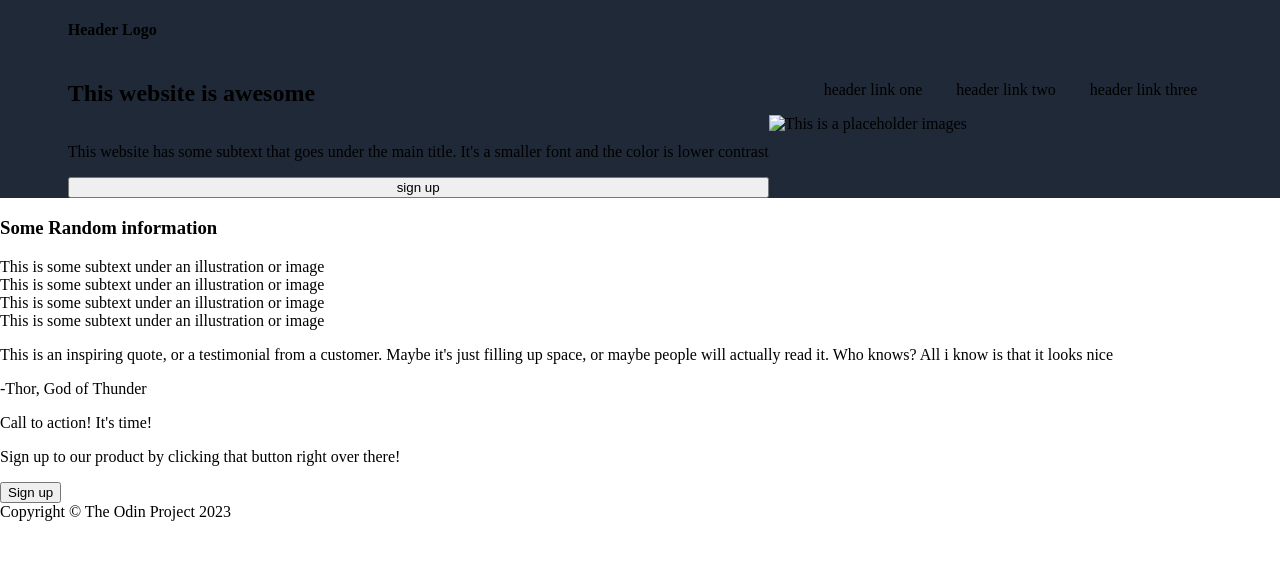
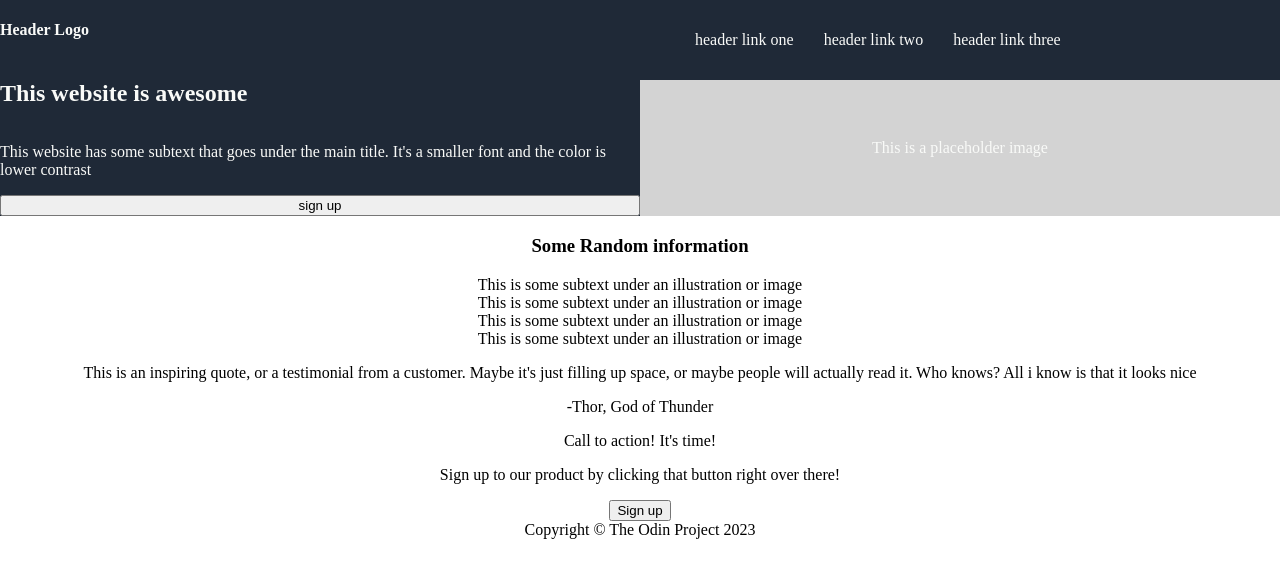
Before and after one commit to TREBORDX/Landing_page, a plain HTML site: page index.html in a window 1280 px wide. Drawn offline with Linux system fonts and the light colour scheme.

Commit message:
Added some styling to index.html

```diff
--- a/index.html
+++ b/index.html
@@ -19,14 +19,13 @@
             <button>sign up</button>
         </div>
         <div class="heroright">
-
             <ul>
                 <li>header link one</li>
                 <li>header link two</li>
                 <li>header link three</li>
             </ul>
             <div class="bodyimage">
-                <img src="./images/" alt="This is a placeholder images">
+                <p>This is a placeholder image</p>
             </div>
         </div>
     </div>
--- a/styles.css
+++ b/styles.css
@@ -3,6 +3,7 @@ body {
     flex-direction: column;
     min-height: 100vh;
     margin: 0;
+    text-align: center;
 }
 
 .hero {
@@ -10,19 +11,37 @@ body {
     flex-direction: row;
     background-color: #1f2937;
     justify-content: center;
+    color: #F9FAF8;
+    text-align: left;
 }
 
 .heroleft, .heroright {
     display: flex;
     flex-direction: column;
     justify-content: center;
+    text-wrap: wrap;
+    flex-basis: 50%;
+    flex-shrink: 0;
+
+}
+
+h4 {
+    align-items: center;
 }
 
 ul {
-    align-content: center;
+    display: flex;
+    align-items: flex-start;
 }
 
 li {
     display: inline;
     padding: 15px;
 }
+.bodyimage {
+    display: flex;
+    flex: 1;
+    background-color: lightgray;
+    justify-content: center;
+    align-items: center;
+}
```
